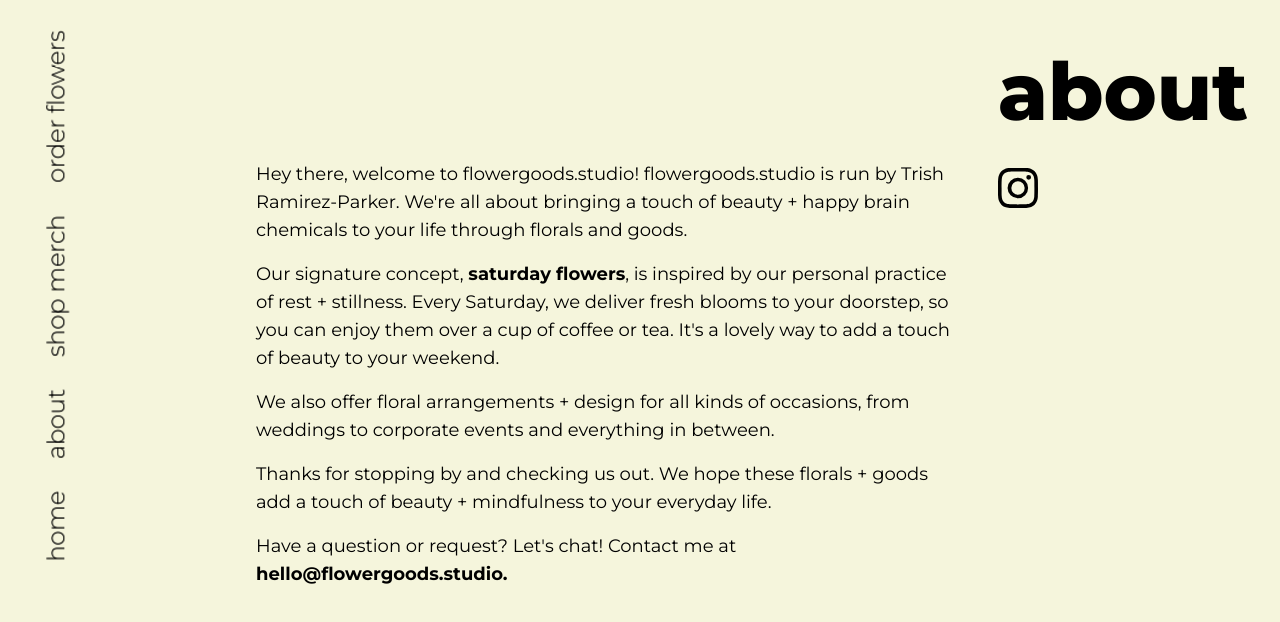
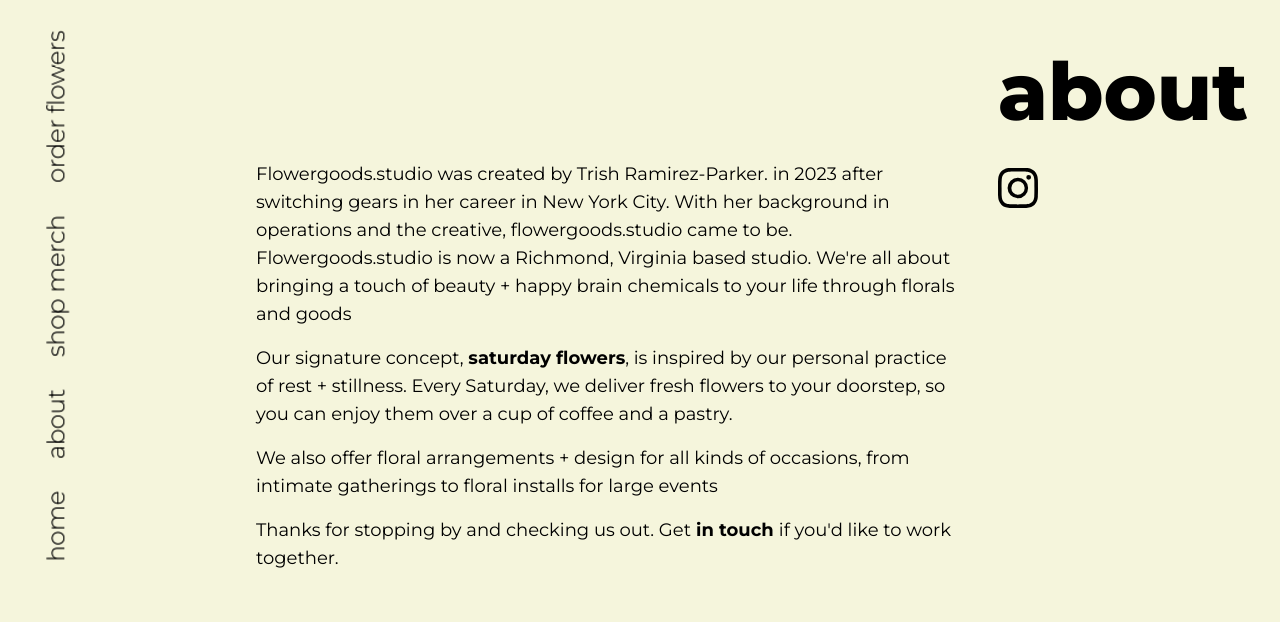
Before and after one commit to samuelaparker/flowergoods-studio, a Next.js app: page /About in a window 1280 px wide. Shown: the top 622 px of the page. Built offline with nearby package versions, Linux system fonts and the light colour scheme.

Commit message:
add new about page text

```diff
--- a/pages/About.tsx
+++ b/pages/About.tsx
@@ -45,8 +45,7 @@ const About: React.FC = () => {
 
             <div className="text-lg lg:mt-32 mt-10 md:mr-10 lg:ml-56">
               <p>
-                Hey there, welcome to flowergoods.studio! flowergoods.studio is
-                run by{" "}
+                Flowergoods.studio was created by{" "}
                 <span
                   className="hover:underline cursor-pointer"
                   onMouseEnter={() => setIsHovered(true)}
@@ -54,8 +53,12 @@ const About: React.FC = () => {
                 >
                   Trish Ramirez-Parker
                 </span>
-                . We&apos;re all about bringing a touch of beauty + happy brain
-                chemicals to your life through florals and goods.
+                . in 2023 after switching gears in her career in New York City.
+                With her background in operations and the creative,
+                flowergoods.studio came to be. Flowergoods.studio is now a
+                Richmond, Virginia based studio. We&apos;re all about bringing a
+                touch of beauty + happy brain chemicals to your life through
+                florals and goods
               </p>
               {isHovered && (
                 <div className="absolute left-[60%]">
@@ -74,22 +77,16 @@ const About: React.FC = () => {
                 Our signature concept,{" "}
                 <span className="font-bold">saturday flowers</span>, is inspired
                 by our personal practice of rest + stillness. Every Saturday, we
-                deliver fresh blooms to your doorstep, so you can enjoy them
-                over a cup of coffee or tea. It&apos;s a lovely way to add a
-                touch of beauty to your weekend.
+                deliver fresh flowers to your doorstep, so you can enjoy them
+                over a cup of coffee and a pastry.
               </p>
               <p className="mt-4">
                 We also offer floral arrangements + design for all kinds of
-                occasions, from weddings to corporate events and everything in
-                between.
+                occasions, from intimate gatherings to floral installs for large
+                events
               </p>
               <p className="mt-4">
-                Thanks for stopping by and checking us out. We hope these
-                florals + goods add a touch of beauty + mindfulness to your
-                everyday life.
-              </p>
-              <p className="mt-4">
-                Have a question or request? Let&apos;s chat! Contact me at
+                Thanks for stopping by and checking us out. Get
                 <span className="font-bold">
                   <Link
                     href="#"
@@ -99,9 +96,10 @@ const About: React.FC = () => {
                     key="email"
                     className="hover:opacity-50"
                   >
-                    {" hello@flowergoods.studio."}
+                    {" in touch "}
                   </Link>
                 </span>
+                if you&apos;d like to work together.
               </p>
             </div>
           </div>
```
